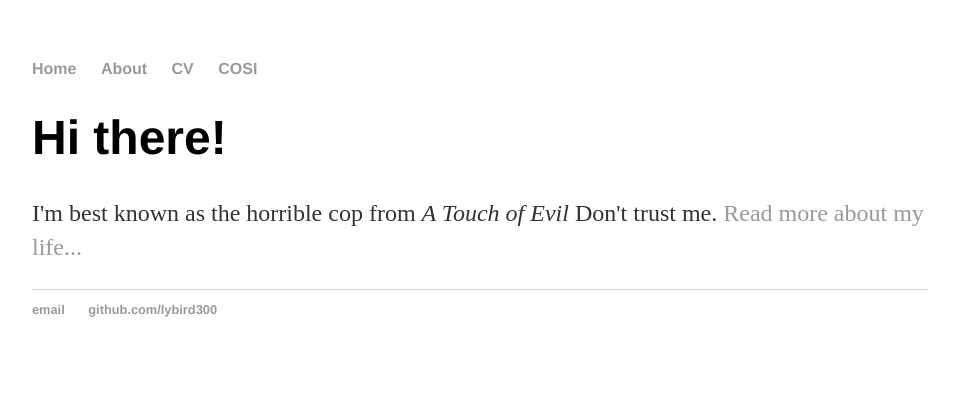
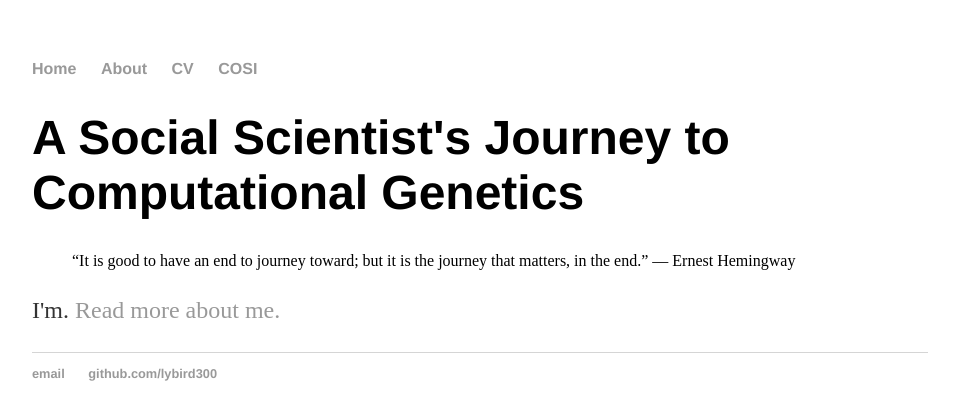
Before and after one commit to lybird300/lybird300.github.io, a Jekyll site: the page built from index.html, in a window 1280 px wide. Shown: the top 420 px of the page, without its empty margins (160-1115 px from the left). Built offline with Jekyll 4.4.1, drawn with Linux system fonts in a browser that asks for light colours.

Commit message:
Update index.html

```diff
--- a/index.html
+++ b/index.html
@@ -3,6 +3,8 @@ layout: default
 title: Yuan Lin
 ---
     		<div class="blurb">
-        		<h1>Hi there!</h1>
-				<p>I'm best known as the horrible cop from <em>A Touch of Evil</em> Don't trust me. <a href="/about">Read more about my life...</a></p>
+        		<h1>A Social Scientist's Journey to Computational Genetics</h1>
+        			<blockquote>“It is good to have an end to journey toward; but it is the journey that matters, in the end.”
+― Ernest Hemingway</blockquote>
+				<p>I'm. <a href="/about">Read more about me.</a></p>
     		</div><!-- /.blurb -->
```
